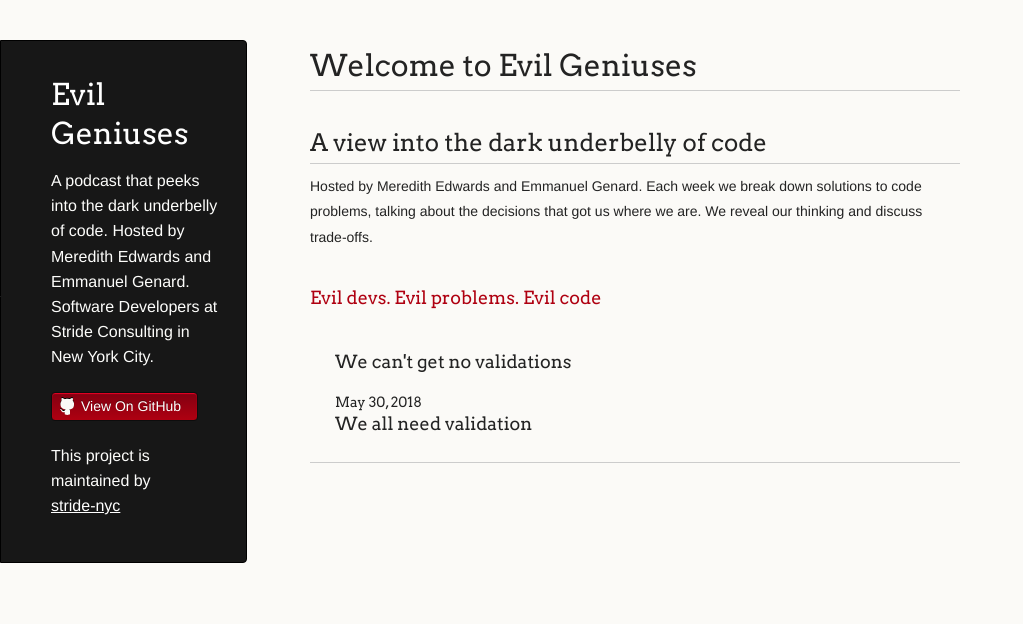
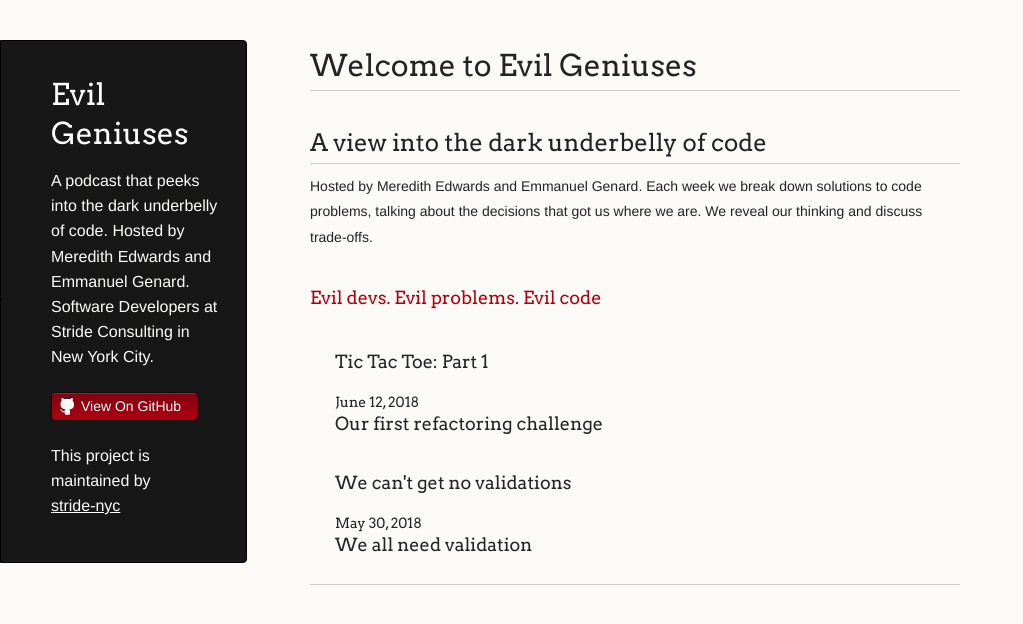
Before and after one commit to stride-nyc/evil_genius_podcast, a Jekyll site: the page built from index.md, in a window 1280 px wide. Shown: the top 624 px of the page, without its empty margins (0-1023 px from the left). Built offline with Jekyll 4.4.1, drawn with Linux system fonts in a browser that asks for light colours.

Commit message:
Move tic tac toe part one from drafts to posts

```diff
--- a/_drafts/2018-06-12-tic-tac-toe-part-one.markdown
+++ b/_posts/2018-06-12-tic-tac-toe-part-one.markdown
@@ -16,3 +16,5 @@ In this episode we talk about
 * Grouping
 
 Follow along with the commits we talk about [here](https://github.com/stride-nyc/evil_genius_podcast_exercises/commits/meredith-ttt/tic-tac-toe)
+
+<iframe style="border: none" src="//html5-player.libsyn.com/embed/episode/id/6675620/height/90/theme/custom/autoplay/no/autonext/no/thumbnail/yes/preload/no/no_addthis/no/direction/forward/render-playlist/no/custom-color/000000/" height="90" width="100%" scrolling="no"  allowfullscreen webkitallowfullscreen mozallowfullscreen oallowfullscreen msallowfullscreen></iframe>
```
